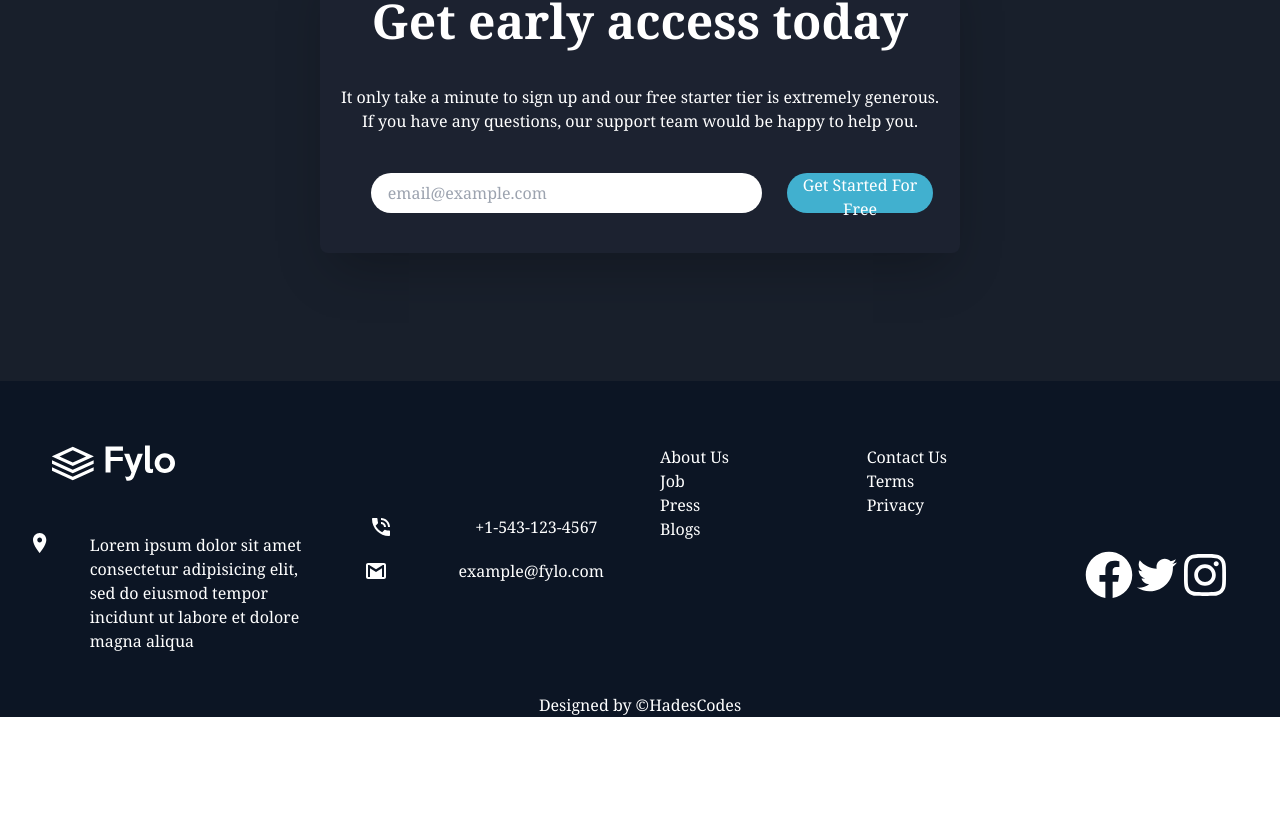
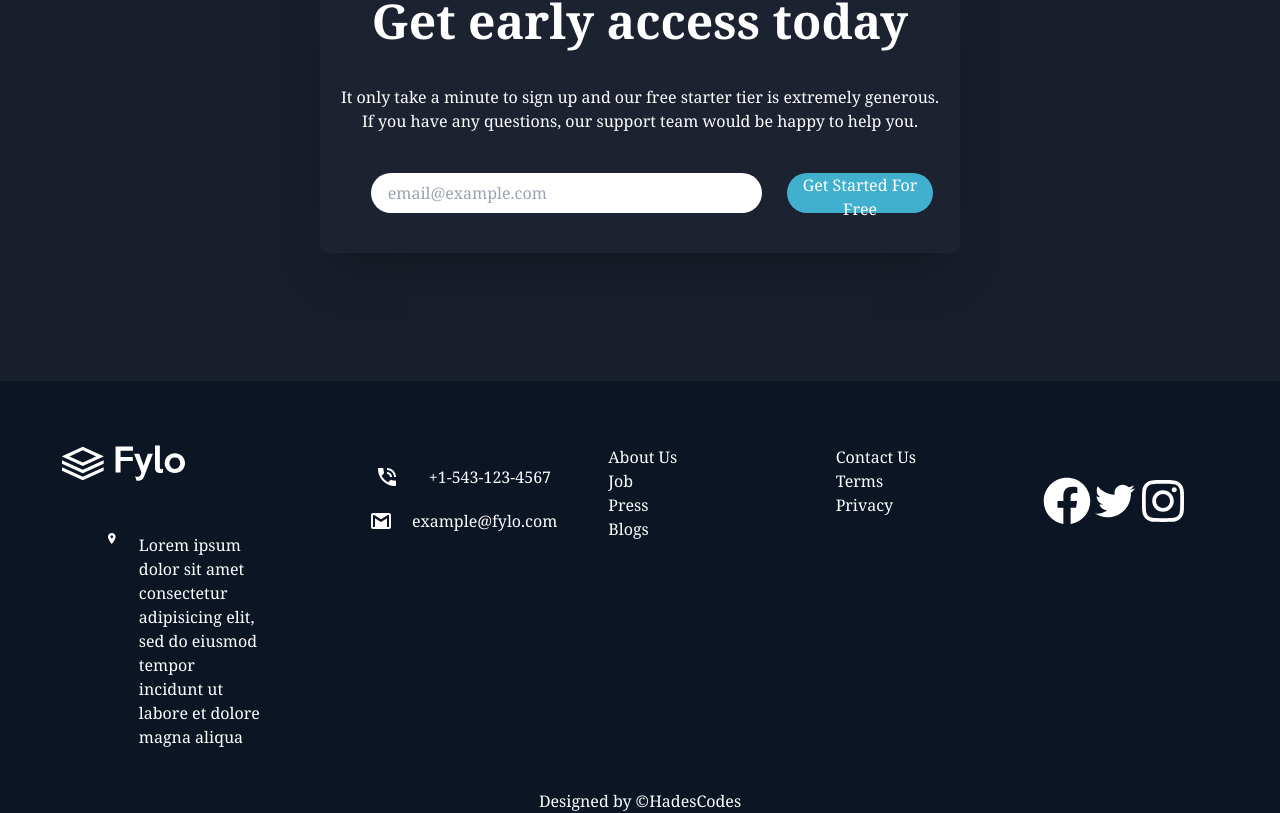
Before and after one commit to orion-script/fylo-website, a React (Create React App) app: page / in a window 1280 px wide. Shown: the part 3002-3815 px from the top of the page. Before the commit the page ends 3719 px from the top, so only its background shows below. Built offline with nearby package versions, Linux system fonts and the light colour scheme.

Commit message:
small changes

```diff
--- a/src/components/Footer.jsx
+++ b/src/components/Footer.jsx
@@ -15,7 +15,7 @@ function Footer() {
           <div className="w-3/6 md:pb-8 pl-8">
             <img src={logo} alt="icon-logo" className="w-full" />
           </div>
-          <div className="flex flex-row w-11/12 md:w-`3/6 py-5 m-auto">
+          <div className="flex flex-row w-11/12 md:w-3/6 py-5 m-auto">
             <div className="w-3/12">
               <img src={location} alt="icon-location" className="w-3/12" />
             </div>
@@ -28,7 +28,7 @@ function Footer() {
           </div>
         </div>
 
-        <div className="md:w-1/4 w-3/6 flex flex-col py-5 m-auto">
+        <div className="md:w-1/4 w-3/6 lg:w-1/6 flex flex-col py-5">
           <div className="flex flex-row justify-around w-full items-center">
             <div className="">
               <img src={phone} alt="icon-phone" />
@@ -78,7 +78,7 @@ function Footer() {
           </ul>
         </div>
 
-        <div className="flex flex-row justify-center md:w-1/6 w-3/6 m-auto pt-8">
+        <div className="flex flex-row md:w-1/6 w-3/6 pt-8">
           <a href="https://">
             <FaFacebook className="text-5xl" />
           </a>
```
